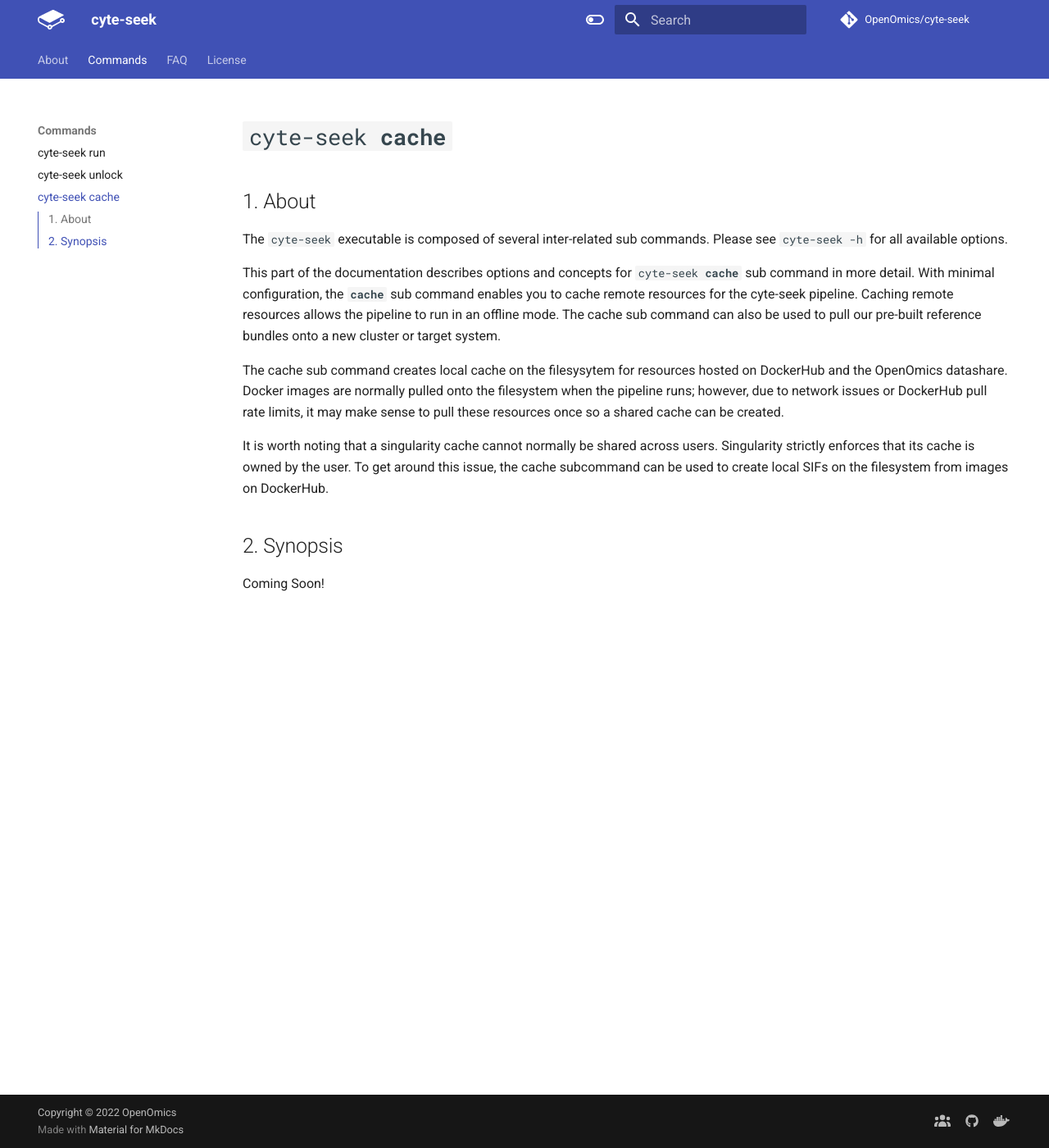
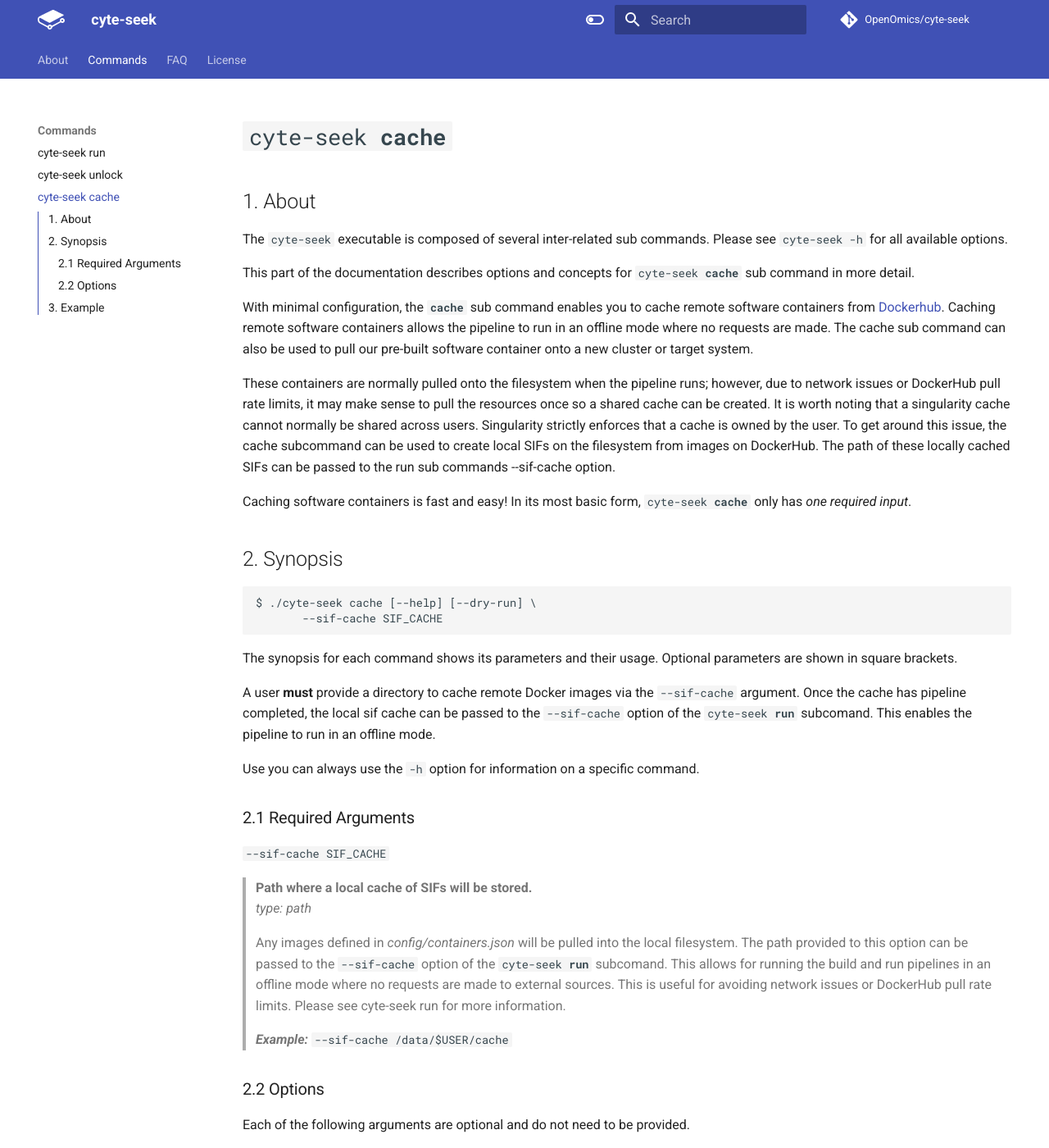
Before and after one commit to OpenOmics/cyte-seek, an MkDocs documentation site: the page built from docs/usage/cache.md, in a window 1280 px wide and 1400 px high. Shown: the whole window at 82% size. Built offline with MkDocs 1.6.1 and Material for MkDocs 9.7.7, drawn with Linux system fonts in a browser that asks for light colours; comment, search, counter and statistics services are not loaded; the version menu is left out; some of the changed text lies outside the part shown.

Commit message:
Adding new documentation for cache sub command

````diff
--- a/docs/usage/cache.md
+++ b/docs/usage/cache.md
@@ -3,25 +3,23 @@
 ## 1. About
 The `cyte-seek` executable is composed of several inter-related sub commands. Please see `cyte-seek -h` for all available options.
 
-This part of the documentation describes options and concepts for <code>cyte-seek <b>cache</b></code> sub command in more detail. With minimal configuration, the **`cache`** sub command enables you to cache remote resources for the  cyte-seek pipeline. Caching remote resources allows the pipeline to run in an offline mode. The cache sub command can also be used to pull our pre-built reference bundles onto a new cluster or target system.
+This part of the documentation describes options and concepts for <code>cyte-seek <b>cache</b></code> sub command in more detail.
 
-The cache sub command creates local cache on the filesysytem for resources hosted on DockerHub and the OpenOmics datashare. Docker images are normally pulled onto the filesystem when the pipeline runs; however, due to network issues or DockerHub pull rate limits, it may make sense to pull these resources once so a shared cache can be created.
+With minimal configuration, the **`cache`** sub command enables you to cache remote software containers from [Dockerhub](https://hub.docker.com/u/skchronicles). Caching remote software containers allows the pipeline to run in an offline mode where no requests are made. The cache sub command can also be used to pull our pre-built software container onto a new cluster or target system.
 
-It is worth noting that a singularity cache cannot normally be shared across users. Singularity strictly enforces that its cache is owned by the user. To get around this issue, the cache subcommand can be used to create local SIFs on the filesystem from images on DockerHub.
+These containers are normally pulled onto the filesystem when the pipeline runs; however, due to network issues or DockerHub pull rate limits, it may make sense to pull the resources once so a shared cache can be created. It is worth noting that a singularity cache cannot normally be shared across users. Singularity strictly enforces that a cache is owned by the user. To get around this issue, the cache subcommand can be used to create local SIFs on the filesystem from images on DockerHub. The path of these locally cached SIFs can be passed to the run sub commands --sif-cache option.
+
+Caching software containers is fast and easy! In its most basic form, <code>cyte-seek <b>cache</b></code> only has *one required input*.
 
 ## 2. Synopsis
-
-Coming Soon!
-
-<!-- ```text
-$ ./cyte-seek cache [-h] --sif-cache SIF_CACHE \
-                     [--resource-bundle RESOURCE_BUNDLE] \
-                     [--dry-run]
+```text
+$ ./cyte-seek cache [--help] [--dry-run] \
+       --sif-cache SIF_CACHE
 ```
 
 The synopsis for each command shows its parameters and their usage. Optional parameters are shown in square brackets.
 
-A user **must** provide a directory to cache remote Docker images via the `--sif-cache` argument. Once the cache has pipeline completed, the local sif cache can be passed to the `--sif-cache` option of the <code>cyte-seek <b>build</b></code> and <code>cyte-seek <b>run</b></code> subcomand. This enables the build and run pipeline to run in an offline mode.
+A user **must** provide a directory to cache remote Docker images via the `--sif-cache` argument. Once the cache has pipeline completed, the local sif cache can be passed to the `--sif-cache` option of the <code>cyte-seek <b>run</b></code> subcomand. This enables the pipeline to run in an offline mode.
 
 Use you can always use the `-h` option for information on a specific command.
 
@@ -29,10 +27,10 @@ Use you can always use the `-h` option for information on a specific command.
 
 `--sif-cache SIF_CACHE`
 
-> **Path where a local cache of SIFs will be stored..**
-> *type: string*
+> **Path where a local cache of SIFs will be stored.**
+> *type: path*
 >
-> Any images defined in *config/containers/images.json* will be pulled into the local filesystem. The path provided to this option can be passed to the `--sif-cache` option of the <code>cyte-seek <b>build</b></code> and <code>cyte-seek <b>run</b></code> subcomand. This allows for running the build and run pipelines in an offline mode where no requests are made to exteexomel sources. This is useful for avoiding network issues or DockerHub pull rate limits. Please see cyte-seek build and run for more information.
+> Any images defined in *config/containers.json* will be pulled into the local filesystem. The path provided to this option can be passed to the `--sif-cache` option of the <code>cyte-seek <b>run</b></code> subcomand. This allows for running the build and run pipelines in an offline mode where no requests are made to external sources. This is useful for avoiding network issues or DockerHub pull rate limits. Please see cyte-seek run for more information.
 >
 > ***Example:*** `--sif-cache /data/$USER/cache`
 
@@ -51,9 +49,9 @@ Each of the following arguments are optional and do not need to be provided.
 ---
   `--dry-run`
 > **Dry run the pipeline.**
-> *type: boolean*
+> *type: boolean flag*
 >
-> Displays what steps in the pipeline remain or will be run. Does not execute anything!
+> Only displays what software container will be cached locally. Does not execute anything!
 >
 > ***Example:*** `--dry-run`
 
@@ -64,11 +62,15 @@ srun -N 1 -n 1 --time=12:00:00 -p interactive --mem=8gb  --cpus-per-task=4 --pty
 module purge
 module load singularity snakemake
 
-# Step 1.) Dry run cache to see what will be pulled
-./cyte-seek cache --sif-cache /scratch/$USER/cache \
+# Step 1.) Dry run to see what will be pulled
+./cyte-seek cache --sif-cache /data/$USER/cache \
                  --dry-run
 
-# Step 2.) Cache remote resources locally
-./cyte-seek cache --sif-cache /scratch/$USER/cache
+# Step 2.) Cache remote resources locally.
+# This command will NOT automatically submit
+# a job to the cluster. As so, we recommend
+# submitting this next command to the cluster
+# as a job. Download speeds will vary so it
+# is best to set the wall time a few hours.
+./cyte-seek cache --sif-cache /data/$USER/cache
 ```
--->
````
Also changed, not shown: other parts of docs/usage/cache.md (+1 -1 lines), README.md (+1 -1 lines), docs/index.md (+1 -1 lines).
